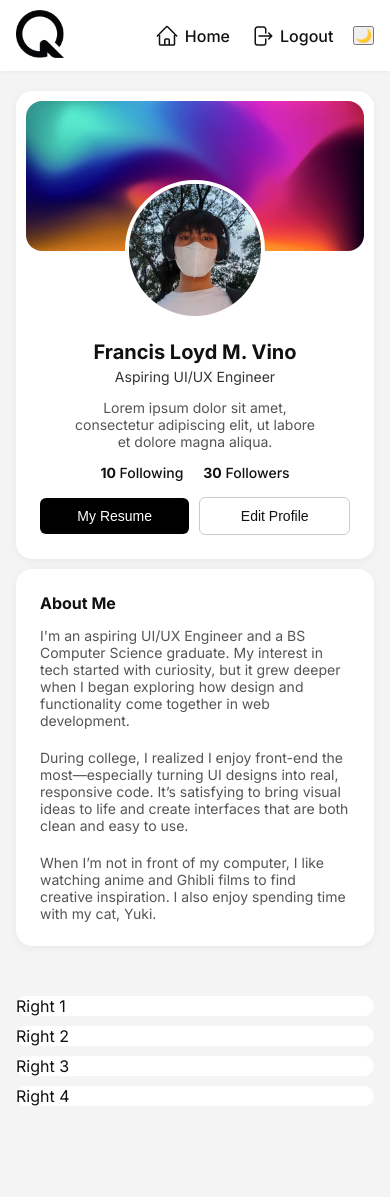
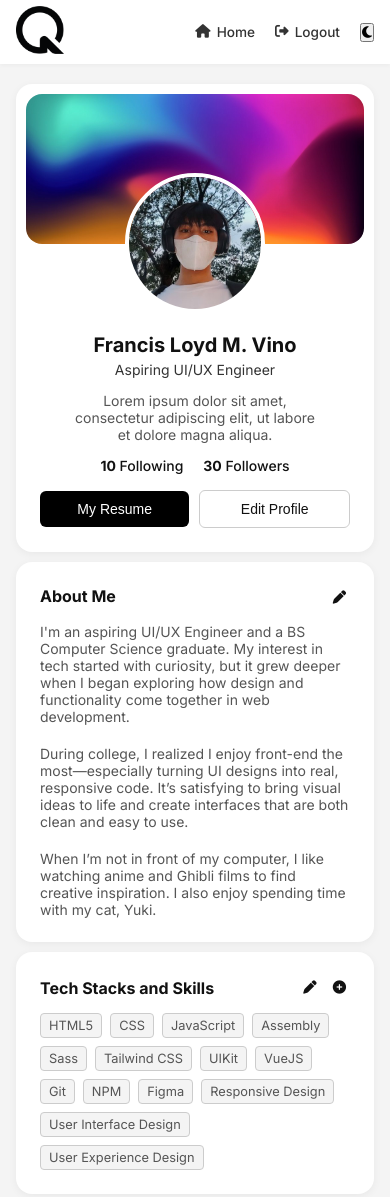
Before and after one commit to frncsvn30/Profile-Page, a plain HTML site: page index.html in a window 390 px wide. Shown: the top 1197 px of the page. Before the commit the page ends 1106 px from the top, so only its background shows below. Drawn offline with Linux system fonts and the light colour scheme.

Commit message:
feat: complete techstacks section and responsivess + fix nav layout

```diff
--- a/css/partials/about.css
+++ b/css/partials/about.css
@@ -8,6 +8,20 @@
   padding: var(--padding-section);
 }
 
+.about-header {
+  display: flex;
+  justify-content: space-between;
+}
+
+.about-header button {
+  background: none;
+  border: none;
+  padding: 0.25rem;
+  cursor: pointer;
+  color: var(--text-color);
+  transition: color 0.2s;
+}
+
 .about-info {
   margin-top: 14px;
   font-size: 14px;
--- a/css/partials/profile.css
+++ b/css/partials/profile.css
@@ -35,7 +35,6 @@
   top: -80px;
   left: 20px;
 }
-
 
 .info {
   margin-top: 50px;
@@ -90,7 +89,6 @@
   border: none;
 }
 
-
 /* mobile reponsive */
 @media (max-width: 768px) {
   .profile-content {
--- /dev/null
+++ b/css/partials/techstacks.css
@@ -0,0 +1,60 @@
+@import url("../variables.css");
+
+.techstacks-card {
+  background: var(--navbar-bg);
+  border-radius: 16px;
+  overflow: hidden;
+  box-shadow: 0 2px 8px rgba(0, 0, 0, 0.05);
+  padding: var(--padding-section);
+  height: auto;
+}
+
+.card-header {
+  display: flex;
+  justify-content: space-between;
+  align-items: center;
+  margin-bottom: var(--padding-sm);
+}
+.card-header h2 {
+  font-size: 1rem;
+  margin: 0;
+  color: var(--text-color);
+}
+.card-actions {
+  display: flex;
+  gap: 0.5rem;
+}
+.card-actions button {
+  background: none;
+  border: none;
+  padding: 0.25rem;
+  cursor: pointer;
+  color: var(--text-color);
+  transition: color 0.2s;
+}
+.card-actions button:hover {
+  color: var(--accent-color);
+}
+.card-actions .icon {
+  width: 1.5rem;
+  height: 1.5rem;
+}
+
+.techstack-info {
+  margin-top: 14px;
+}
+.techstack-list {
+  display: flex;
+  flex-wrap: wrap;
+  gap: 8px;
+}
+.techstack-list span {
+  background-color: var(--bg-color);
+  color: var(--text-color-light);
+  border: 1px solid var(--border);
+  border-radius: 4px;
+  padding: 4px 8px;
+  font-size: 0.8rem;
+  white-space: nowrap;
+  transition: background 0.3s ease, color 0.3s ease;
+}
--- a/css/style.css
+++ b/css/style.css
@@ -6,6 +6,7 @@
 /* partials */
 @import url("../css/partials/profile.css");
 @import url("../css/partials/about.css");
+@import url("../css/partials/techstacks.css");
 
 
 /* nav and main structure format style */
@@ -13,22 +14,28 @@
   margin: 0;
   padding: 0;
   box-sizing: border-box;
+  transition: background-color 0.4s ease, color 0.4s ease;
 }
 
 body {
   font-family: 'Inter', sans-serif;
   color: var(--text-color);
   background-color: var(--bg-color);
+
 }
 
 /* navbar */
-nav {
+header {
   position: sticky;
   top: 0;
   z-index: 1000;
   background-color: var(--navbar-bg);
-  padding: var(--padding-sm) 0;
   box-shadow: 0 2px 4px rgba(0, 0, 0, 0.03);
+}
+
+nav {
+  position: static;
+  padding: 6px 0;
 }
 
 .navbar-container {
@@ -54,18 +61,22 @@ nav {
 }
 
 .navbar-left input[type="text"] {
-  padding: 0.5rem 1rem;
+  padding: 0.3rem 1rem;
   border: 1px solid var(--border);
   border-radius: 999px;
-  font-size: 1rem;
+  font-size: .8rem;
   font-family: 'Inter', sans-serif;
+  height: 2rem;
+  line-height: 2rem;
+  box-sizing: border-box;
 }
 
 .navbar-left input[type="text"]::placeholder {
   font-family: 'Inter', sans-serif;
   color: var(--input-placeholder);
-  font-size: 1rem;
+  font-size: 0.8rem;
 }
+
 
 .navbar-right {
   display: flex;
@@ -78,15 +89,16 @@ nav {
   align-items: center;
   gap: 0.375rem;
   text-decoration: none;
-  color: var(--text-color);
+  color: var(--text-color-muted);
   font-weight: 500;
-  font-size: 1rem;
+  font-size: .85rem;
 }
 
-.navbar-right svg {
-  width: 1.5rem;
-  height: 1.5rem;
-}
+/* .navbar-right i {
+  font-size: .85rem;
+  line-height: 1;
+  color: var(--text-color-muted);
+} */
 
 .navbar-right .flex:hover {
   color: var(--link-hover);
@@ -110,12 +122,6 @@ main.main-container {
   gap: 0.625rem;
 }
 
-.left-parent section,
-.right-parent section {
-  background-color: #fff;
-  border-radius: 1.5rem;
-}
-
 /* responsive */
 @media (max-width: 768px) {
   .navbar-left input[type="text"] {
--- a/css/variables.css
+++ b/css/variables.css
@@ -5,10 +5,10 @@
   --border: #cccccc;
 
   /* text colors */
-  --text-color: #111111;         /* standard dark text */
-  --text-color-muted: #333333;   /* secondary or metadata */
-  --text-color-light: #555555;   /* lighter text */
-  --text-color-white: #ffffff;   /* use only for dark backgrounds */
+  --text-color: #111111;
+  --text-color-muted: #333333;
+  --text-color-light: #555555;
+  --text-color-white: #ffffff;
 
   /* UI */
   --input-placeholder: #888888;
--- a/index.html
+++ b/index.html
@@ -3,13 +3,15 @@
 <head>
     <meta charset="UTF-8">
     <meta name="viewport" content="width=device-width, initial-scale=1.0">
-    <title>Profile Page</title>
+    <title>Profile</title>
 
     <link rel="stylesheet" href="css/style.css">
+    <link href="https://fonts.googleapis.com/css2?family=Inter:wght@400;500;600;700&display=swap" rel="stylesheet">
+    <link rel="stylesheet" href="https://cdnjs.cloudflare.com/ajax/libs/font-awesome/6.5.0/css/all.min.css">
 
-    <link href="https://fonts.googleapis.com/css2?family=Inter:wght@400;500;600;700&display=swap" rel="stylesheet">
 </head>
 <body>
+    <header>
         <nav>
             <div class="navbar-container">
                 <div class="navbar-left">
@@ -21,21 +23,20 @@
 
                 <div class="navbar-right">
                     <a href="#home" class="flex">
-                    <svg xmlns="http://www.w3.org/2000/svg" fill="none" viewBox="0 0 24 24" stroke-width="1.5" stroke="currentColor" class="size-6">
-                        <path stroke-linecap="round" stroke-linejoin="round" d="m2.25 12 8.954-8.955c.44-.439 1.152-.439 1.591 0L21.75 12M4.5 9.75v10.125c0 .621.504 1.125 1.125 1.125H9.75v-4.875c0-.621.504-1.125 1.125-1.125h2.25c.621 0 1.125.504 1.125 1.125V21h4.125c.621 0 1.125-.504 1.125-1.125V9.75M8.25 21h8.25" />
-                    </svg>
+                        <i class="fas fa-house"></i>
                         Home
                     </a>
                     <a href="#logout" class="flex">
-                    <svg xmlns="http://www.w3.org/2000/svg" fill="none" viewBox="0 0 24 24" stroke-width="1.5" stroke="currentColor" class="size-6">
-                        <path stroke-linecap="round" stroke-linejoin="round" d="M15.75 9V5.25A2.25 2.25 0 0 0 13.5 3h-6a2.25 2.25 0 0 0-2.25 2.25v13.5A2.25 2.25 0 0 0 7.5 21h6a2.25 2.25 0 0 0 2.25-2.25V15m3 0 3-3m0 0-3-3m3 3H9" />
-                    </svg>
+                        <i class="fas fa-right-from-bracket"></i>
                         Logout
                     </a>
-                <button id="darkModeToggle" class="dark-mode-btn">🌙</button>
+                    <button id="darkModeToggle" class="dark-mode-btn">
+                        <i class="fas fa-moon"></i>
+                    </button>
                 </div>
             </div>
         </nav>
+    </header>
 
     <main class="main-container">
         <section class="left-parent">
--- a/partials/about.html
+++ b/partials/about.html
@@ -1,8 +1,25 @@
 <article class="about-card">
+  <div class="about-header">
     <h1>About Me</h1>
-    <div class="about-info">
-        <p>I'm an aspiring UI/UX Engineer and a BS Computer Science graduate. My interest in tech started with curiosity, but it grew deeper when I began exploring how design and functionality come together in web development.</p>
-        <p>During college, I realized I enjoy front-end the most—especially turning UI designs into real, responsive code. It’s satisfying to bring visual ideas to life and create interfaces that are both clean and easy to use.</p>
-        <p>When I’m not in front of my computer, I like watching anime and Ghibli films to find creative inspiration. I also enjoy spending time with my cat, Yuki.</p>
-    </div>
+    <button aria-label="Edit">
+      <i class="fas fa-pen"></i>
+    </button>
+  </div>
+  <div class="about-info">
+    <p>
+      I'm an aspiring UI/UX Engineer and a BS Computer Science graduate. My
+      interest in tech started with curiosity, but it grew deeper when I began
+      exploring how design and functionality come together in web development.
+    </p>
+    <p>
+      During college, I realized I enjoy front-end the most—especially turning
+      UI designs into real, responsive code. It’s satisfying to bring visual
+      ideas to life and create interfaces that are both clean and easy to use.
+    </p>
+    <p>
+      When I’m not in front of my computer, I like watching anime and Ghibli
+      films to find creative inspiration. I also enjoy spending time with my
+      cat, Yuki.
+    </p>
+  </div>
 </article>
--- a/partials/techstacks.html
+++ b/partials/techstacks.html
@@ -0,0 +1,32 @@
+<article class="techstacks-card">
+  <div class="card-header">
+    <h2>Tech Stacks and Skills</h2>
+    <div class="card-actions">
+      <button aria-label="Edit">
+        <i class="fas fa-pen"></i>
+      </button>
+      <button aria-label="Add">
+        <i class="fas fa-plus-circle"></i>
+      </button>
+    </div>
+  </div>
+
+  <div class="techstack-info">
+    <div class="techstack-list">
+      <span>HTML5</span>
+      <span>CSS</span>
+      <span>JavaScript</span>
+      <span>Assembly</span>
+      <span>Sass</span>
+      <span>Tailwind CSS</span>
+      <span>UIKit</span>
+      <span>VueJS</span>
+      <span>Git</span>
+      <span>NPM</span>
+      <span>Figma</span>
+      <span>Responsive Design</span>
+      <span>User Interface Design</span>
+      <span>User Experience Design</span>
+    </div>
+  </div>
+</article>
```
Lines whose indentation alone changed are shown as unchanged.
